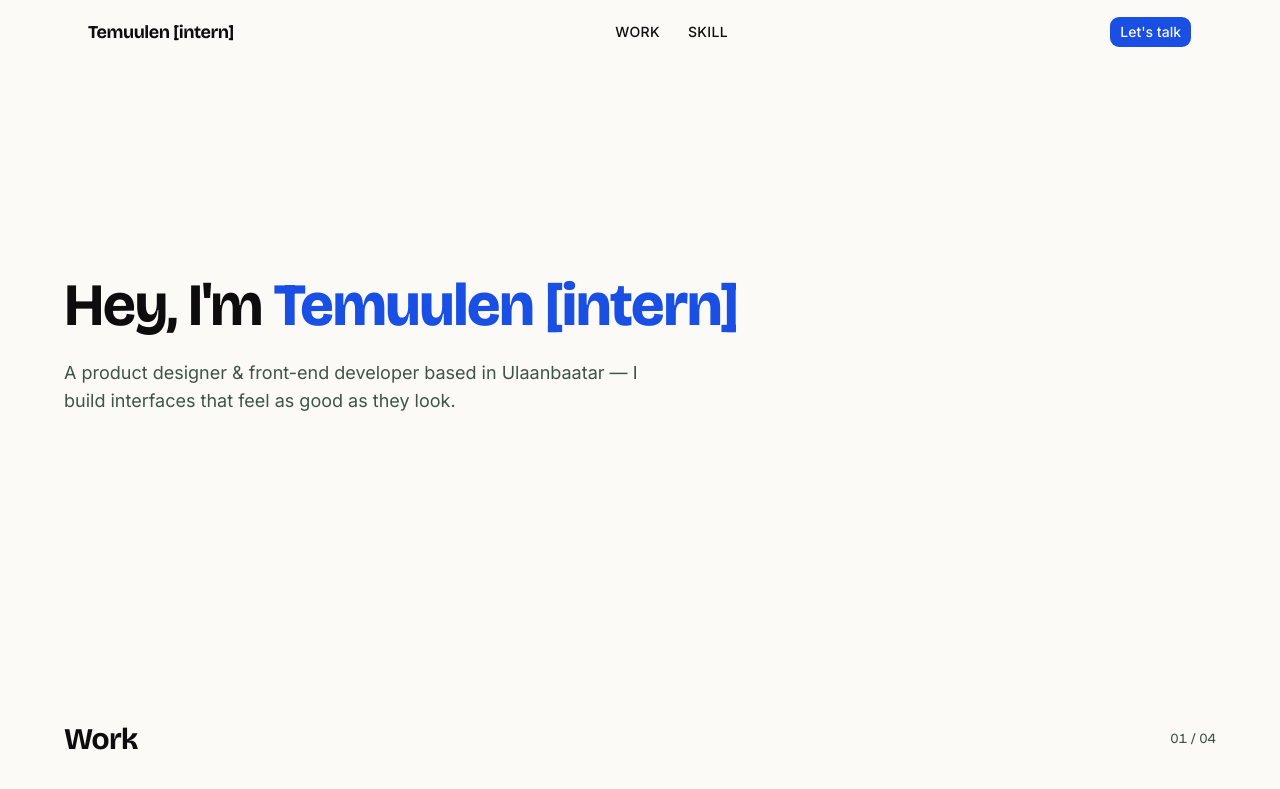
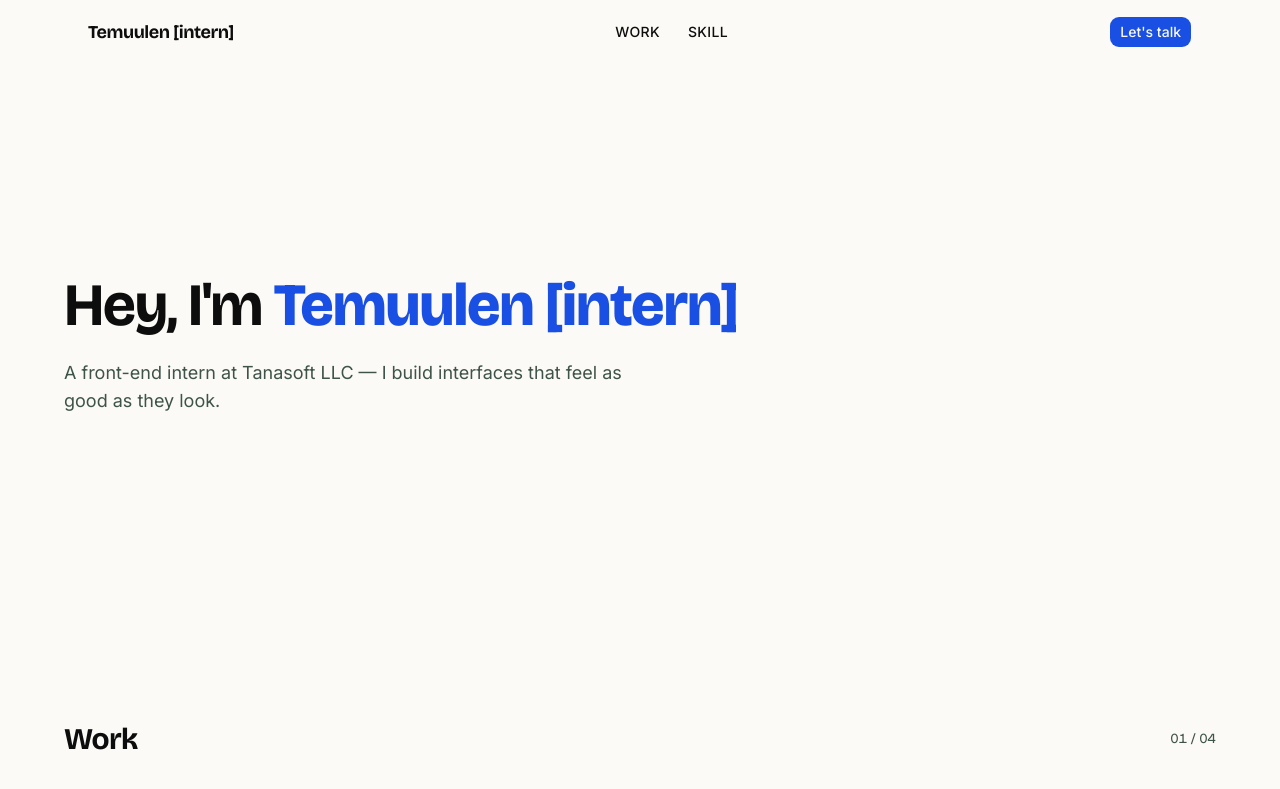
Before and after one commit to Energyshifter8/final, a Next.js app: page / in a window 1280 px wide. Shown: the top 789 px of the page. Built offline with nearby package versions, Linux system fonts and the light colour scheme.

Commit message:
bio change

```diff
--- a/content/hero.ts
+++ b/content/hero.ts
@@ -4,5 +4,5 @@ export const heroCopy: HeroCopy = {
 	greeting: "Hey, I'm",
 	name: "Temuulen [intern]",
 	intro:
-		"A product designer & front-end developer based in Ulaanbaatar — I build interfaces that feel as good as they look.",
+		"A front-end intern at Tanasoft LLC — I build interfaces that feel as good as they look.",
 };
```
